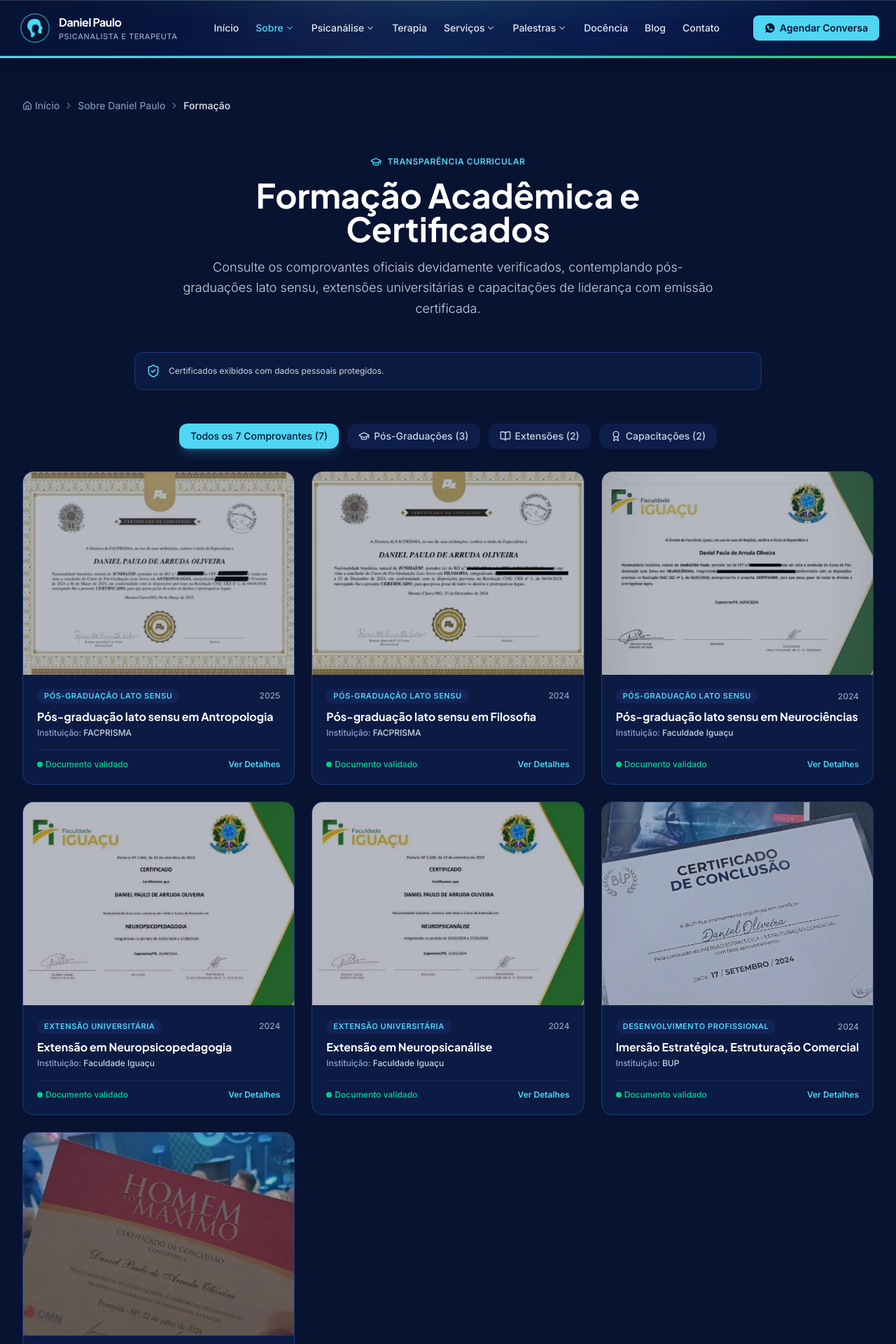
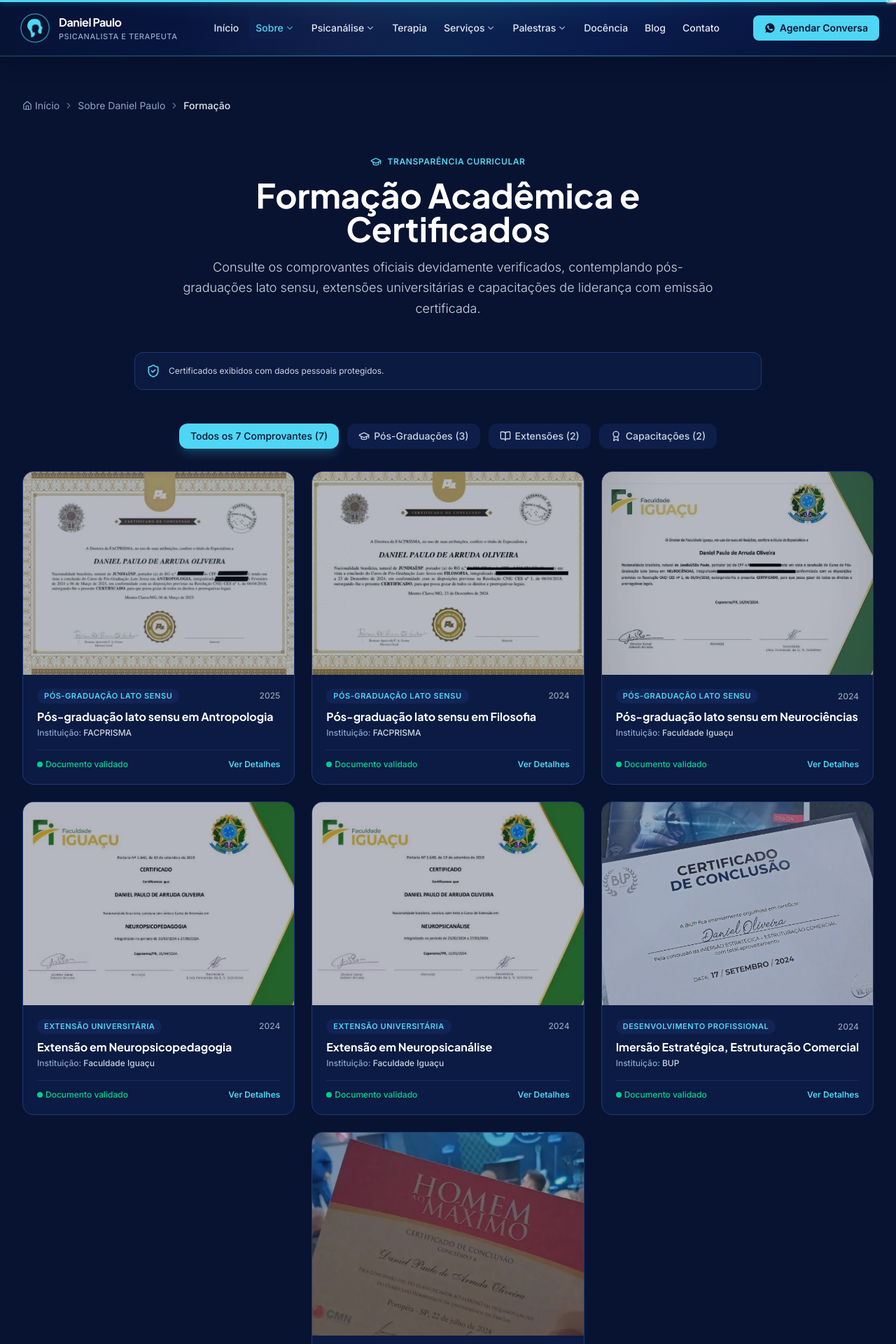
Before and after one commit to elosites-web/Daniel-Paulo, a React (Vite) app: page /sobre/formacao-e-certificados in a window 1280 px wide. Shown: the top 1920 px of the page at 70% size. Built offline with nearby package versions, Linux system fonts and the light colour scheme.

Commit message:
feat: move reading progress to global layout
Decouple reading progress bar from Navbar by moving it to the Layout component for improved modularity. Adjust certificate grid layout, update footer logo sizing, and refine social icon animations.

```diff
--- a/src/components/certificates/CertificateGallery.tsx
+++ b/src/components/certificates/CertificateGallery.tsx
@@ -123,12 +123,27 @@ export const CertificateGallery: React.FC = () => {
       </div>
 
       {/* Grid of Verified Certificates */}
-      <div className="grid grid-cols-1 md:grid-cols-2 lg:grid-cols-3 gap-6">
-        {filteredCerts.map((cert) => (
-          <div
-            key={cert.id}
-            className="group relative bg-[#0e1e4a]/70 border border-[#1e3878] rounded-2xl overflow-hidden hover:border-[#4FD6F4]/50 transition-all duration-300 flex flex-col hover:shadow-2xl hover:shadow-[#4FD6F4]/5"
-          >
+      <div
+        className={`grid grid-cols-1 md:grid-cols-2 ${
+          filteredCerts.length === 2 ? 'lg:grid-cols-2 lg:max-w-4xl lg:mx-auto' : 'lg:grid-cols-3'
+        } gap-6`}
+      >
+        {filteredCerts.map((cert, index) => {
+          const isLastSingleItemLg = filteredCerts.length % 3 === 1 && index === filteredCerts.length - 1;
+          const isLastSingleItemMd = filteredCerts.length % 2 === 1 && index === filteredCerts.length - 1;
+
+          const centeringClasses = [
+            isLastSingleItemMd ? 'md:col-span-2 md:max-w-md md:w-full md:mx-auto' : '',
+            isLastSingleItemLg ? 'lg:col-span-1 lg:col-start-2 lg:max-w-none' : '',
+          ]
+            .filter(Boolean)
+            .join(' ');
+
+          return (
+            <div
+              key={cert.id}
+              className={`group relative bg-[#0e1e4a]/70 border border-[#1e3878] rounded-2xl overflow-hidden hover:border-[#4FD6F4]/50 transition-all duration-300 flex flex-col hover:shadow-2xl hover:shadow-[#4FD6F4]/5 ${centeringClasses}`}
+            >
             {/* Certificate image preview button */}
             <button
               type="button"
@@ -196,8 +211,9 @@ export const CertificateGallery: React.FC = () => {
               </div>
             </div>
           </div>
-        ))}
-      </div>
+        );
+      })}
+    </div>
 
       {/* Accessible Lightbox Modal */}
       {selectedCert && (
--- a/src/components/layout/Layout.tsx
+++ b/src/components/layout/Layout.tsx
@@ -2,6 +2,7 @@ import React from 'react';
 import { Navbar } from '../navigation/Navbar';
 import { Footer } from '../navigation/Footer';
 import { FloatingWhatsApp } from '../ui/FloatingWhatsApp';
+import { ReadingProgressBar } from '../ui/ReadingProgressBar';
 
 interface LayoutProps {
   children: React.ReactNode;
@@ -15,6 +16,9 @@ export const Layout: React.FC<LayoutProps> = ({ children }) => {
         Pular para o conteúdo principal
       </a>
 
+      {/* Indicador visual de progresso de leitura no topo da página */}
+      <ReadingProgressBar />
+
       <Navbar />
 
       <main id="main-content" className="flex-grow focus:outline-none" tabIndex={-1}>
--- a/src/components/navigation/Navbar.tsx
+++ b/src/components/navigation/Navbar.tsx
@@ -6,8 +6,7 @@ import { siteConfig, getWhatsAppUrl } from '../../config/siteConfig';
 import { Menu, X, ChevronDown, Instagram, Linkedin, Facebook } from 'lucide-react';
 import { WhatsAppIcon } from '../ui/WhatsAppIcon';
 import { TikTokIcon } from '../ui/TikTokIcon';
-import { motion, useScroll, useSpring } from 'motion/react';
-import { useReducedMotion } from '../../hooks/useReducedMotion';
+
 
 export const Navbar: React.FC = () => {
   const [isMobileMenuOpen, setIsMobileMenuOpen] = useState(false);
@@ -16,15 +15,7 @@ export const Navbar: React.FC = () => {
   const headerRef = useRef<HTMLElement>(null);
   const hamburgerButtonRef = useRef<HTMLButtonElement>(null);
   const location = useLocation();
-  const reducedMotion = useReducedMotion();
 
-  // Full-page scroll progress
-  const { scrollYProgress } = useScroll();
-  const scaleX = useSpring(scrollYProgress, {
-    stiffness: 140,
-    damping: 30,
-    restDelta: 0.001,
-  });
 
   // Calculate actual height of header in real-time
   const updateHeaderPosition = () => {
@@ -264,20 +255,6 @@ export const Navbar: React.FC = () => {
           </div>
         </div>
 
-        {/* Slim, full-width scroll progress bar immediately below the header */}
-        <div
-          className="absolute top-full inset-x-0 w-full h-[2.5px] bg-[#081331]/30 pointer-events-none overflow-hidden z-10"
-          role="progressbar"
-          aria-label="Progresso de rolagem da página"
-        >
-          <motion.div
-            className="h-full bg-gradient-to-r from-[#4FD6F4] via-[#36c5e5] to-[#25D366] shadow-[0_0_8px_rgba(79,214,244,0.7)] origin-left"
-            style={{
-              scaleX: reducedMotion ? scrollYProgress : scaleX,
-              transformOrigin: '0% 50%',
-            }}
-          />
-        </div>
       </header>
 
       {/* Spacer to prevent page jump when header enters fixed mode upon opening mobile menu */}
@@ -367,7 +344,7 @@ export const Navbar: React.FC = () => {
                       href={siteConfig.social.instagram}
                       target="_blank"
                       rel="noopener noreferrer"
-                      className="w-9 h-9 rounded-lg bg-[#0e1e4a] hover:bg-[#4FD6F4] hover:text-[#081331] text-slate-300 flex items-center justify-center transition-colors"
+                      className="w-9 h-9 rounded-lg bg-[#0e1e4a] hover:bg-[#4FD6F4] hover:text-[#081331] text-slate-300 flex items-center justify-center transition-all duration-300 ease-out hover:scale-105 active:scale-95 focus:outline-none focus:ring-2 focus:ring-[#4FD6F4]"
                       aria-label="Instagram de Daniel Paulo"
                     >
                       <Instagram className="w-4 h-4" />
@@ -376,7 +353,7 @@ export const Navbar: React.FC = () => {
                       href={siteConfig.social.linkedin}
                       target="_blank"
                       rel="noopener noreferrer"
-                      className="w-9 h-9 rounded-lg bg-[#0e1e4a] hover:bg-[#4FD6F4] hover:text-[#081331] text-slate-300 flex items-center justify-center transition-colors"
+                      className="w-9 h-9 rounded-lg bg-[#0e1e4a] hover:bg-[#4FD6F4] hover:text-[#081331] text-slate-300 flex items-center justify-center transition-all duration-300 ease-out hover:scale-105 active:scale-95 focus:outline-none focus:ring-2 focus:ring-[#4FD6F4]"
                       aria-label="LinkedIn de Daniel Paulo"
                     >
                       <Linkedin className="w-4 h-4" />
@@ -385,7 +362,7 @@ export const Navbar: React.FC = () => {
                       href={siteConfig.social.facebook}
                       target="_blank"
                       rel="noopener noreferrer"
-                      className="w-9 h-9 rounded-lg bg-[#0e1e4a] hover:bg-[#4FD6F4] hover:text-[#081331] text-slate-300 flex items-center justify-center transition-colors"
+                      className="w-9 h-9 rounded-lg bg-[#0e1e4a] hover:bg-[#4FD6F4] hover:text-[#081331] text-slate-300 flex items-center justify-center transition-all duration-300 ease-out hover:scale-105 active:scale-95 focus:outline-none focus:ring-2 focus:ring-[#4FD6F4]"
                       aria-label="Facebook de Daniel Paulo"
                     >
                       <Facebook className="w-4 h-4" />
@@ -394,7 +371,7 @@ export const Navbar: React.FC = () => {
                       href={siteConfig.social.tiktok}
                       target="_blank"
                       rel="noopener noreferrer"
-                      className="w-9 h-9 rounded-lg bg-[#0e1e4a] hover:bg-[#4FD6F4] hover:text-[#081331] text-slate-300 flex items-center justify-center transition-colors"
+                      className="w-9 h-9 rounded-lg bg-[#0e1e4a] hover:bg-[#4FD6F4] hover:text-[#081331] text-slate-300 flex items-center justify-center transition-all duration-300 ease-out hover:scale-105 active:scale-95 focus:outline-none focus:ring-2 focus:ring-[#4FD6F4]"
                       aria-label="TikTok de Daniel Paulo"
                     >
                       <TikTokIcon className="w-4 h-4" />
--- a/src/components/ui/ReadingProgressBar.tsx
+++ b/src/components/ui/ReadingProgressBar.tsx
@@ -1,5 +1,5 @@
-import React, { useEffect, useState } from 'react';
-import { motion, useScroll, useSpring, useMotionValueEvent } from 'motion/react';
+import React, { useState } from 'react';
+import { motion, useScroll, useSpring, useMotionValueEvent, useTransform } from 'motion/react';
 import { useReducedMotion } from '../../hooks/useReducedMotion';
 
 interface ReadingProgressBarProps {
@@ -36,14 +36,19 @@ export const ReadingProgressBar: React.FC<ReadingProgressBarProps> = ({
     restDelta: 0.001,
   });
 
-  // Track value for accessible screen readers
+  const width = useTransform(
+    reducedMotion ? scrollYProgress : scaleX,
+    (v) => `${Math.max(0, Math.min(1, v)) * 100}%`
+  );
+
+  // Track value for accessible screen readers and conditional silver tip
   useMotionValueEvent(scrollYProgress, 'change', (latest) => {
     setCurrentPercent(Math.round(Math.max(0, Math.min(1, latest)) * 100));
   });
 
   return (
     <aside
-      className={`fixed top-0 left-0 right-0 z-30 w-full h-1 sm:h-1.5 bg-[#081331]/30 backdrop-blur-[2px] pointer-events-none ${className}`}
+      className={`fixed top-0 left-0 right-0 z-[9999] w-full h-[3px] bg-transparent pointer-events-none ${className}`}
       role="progressbar"
       aria-valuenow={currentPercent}
       aria-valuemin={0}
@@ -51,12 +56,17 @@ export const ReadingProgressBar: React.FC<ReadingProgressBarProps> = ({
       aria-label={label}
     >
       <motion.div
-        className="h-full bg-gradient-to-r from-[#4FD6F4] via-[#36c5e5] to-[#25D366] shadow-[0_0_12px_rgba(79,214,244,0.75)] origin-left"
-        style={{
-          scaleX: reducedMotion ? scrollYProgress : scaleX,
-          transformOrigin: '0% 50%',
-        }}
-      />
+        className="h-full bg-[#4FD6F4] relative shadow-[0_0_8px_rgba(79,214,244,0.5)]"
+        style={{ width }}
+      >
+        {/* Ponta levemente brilhante em prata, com o brilho da espessura da barra */}
+        {currentPercent > 0 && (
+          <div
+            className="absolute top-0 right-0 h-full w-3 bg-gradient-to-r from-transparent via-[#E2E8F0] to-[#FFFFFF] shadow-[0_0_3px_1px_rgba(255,255,255,0.95)] rounded-r-[1px]"
+            aria-hidden="true"
+          />
+        )}
+      </motion.div>
     </aside>
   );
 };
--- a/src/pages/Blog/BlogPostPage.tsx
+++ b/src/pages/Blog/BlogPostPage.tsx
@@ -2,7 +2,7 @@ import React, { useRef } from 'react';
 import { useParams, Link } from 'react-router-dom';
 import { SeoHead } from '../../components/seo/SeoHead';
 import { Breadcrumbs } from '../../components/breadcrumbs/Breadcrumbs';
-import { ReadingProgressBar } from '../../components/ui/ReadingProgressBar';
+
 import { initialBlogPosts } from '../../data/blogPosts';
 import { siteConfig, getWhatsAppUrl } from '../../config/siteConfig';
 import { Clock, User, ArrowLeft, ArrowRight, AlertCircle, BookOpen, ShieldCheck, Tag, Library } from 'lucide-react';
@@ -110,8 +110,6 @@ export const BlogPostPage: React.FC = () => {
         ]}
       />
 
-      {/* Reading Progress Bar at the top of the viewport */}
-      <ReadingProgressBar label={`Progresso de leitura: ${post.title}`} />
 
       <div className="max-w-4xl mx-auto px-4 sm:px-6 lg:px-8 py-8 md:py-12 space-y-10">
 
--- a/src/pages/Home/HomePage.tsx
+++ b/src/pages/Home/HomePage.tsx
@@ -144,7 +144,7 @@ export const HomePage: React.FC = () => {
                   >
                     Psicanalista{' '}
                     <span
-                      className="inline-block text-[0.6em] align-middle leading-none text-[#4FD6F4] animate-pulse drop-shadow-[0_0_8px_rgba(79,214,244,0.85)] mx-1 sm:mx-1.5 select-none"
+                      className="inline-block text-[0.6em] align-middle leading-none relative -top-[1px] text-[#4FD6F4] animate-pulse drop-shadow-[0_0_8px_rgba(79,214,244,0.85)] mx-1 sm:mx-1.5 select-none"
                       aria-hidden="true"
                     >
                       •
--- a/src/pages/Psicanalise/OQueEAPsicanalisePage.tsx
+++ b/src/pages/Psicanalise/OQueEAPsicanalisePage.tsx
@@ -2,7 +2,7 @@ import React from 'react';
 import { Link } from 'react-router-dom';
 import { SeoHead } from '../../components/seo/SeoHead';
 import { Breadcrumbs } from '../../components/breadcrumbs/Breadcrumbs';
-import { ReadingProgressBar } from '../../components/ui/ReadingProgressBar';
+
 import { getWhatsAppUrl } from '../../config/siteConfig';
 import { Compass, ArrowRight, CheckCircle2, ShieldCheck } from 'lucide-react';
 import { WhatsAppIcon } from '../../components/ui/WhatsAppIcon';
@@ -20,7 +20,6 @@ export const OQueEAPsicanalisePage: React.FC = () => {
         ]}
       />
 
-      <ReadingProgressBar label="Progresso de leitura: O que é Psicanálise" />
 
       <div className="max-w-4xl mx-auto px-4 sm:px-6 lg:px-8 py-8 md:py-12 space-y-12">
 
--- a/src/pages/TerapiaAutoconhecimento/TerapiaAutoconhecimentoPage.tsx
+++ b/src/pages/TerapiaAutoconhecimento/TerapiaAutoconhecimentoPage.tsx
@@ -2,7 +2,7 @@ import React from 'react';
 import { Link } from 'react-router-dom';
 import { SeoHead } from '../../components/seo/SeoHead';
 import { Breadcrumbs } from '../../components/breadcrumbs/Breadcrumbs';
-import { ReadingProgressBar } from '../../components/ui/ReadingProgressBar';
+
 import { getWhatsAppUrl } from '../../config/siteConfig';
 import { Sparkles, ArrowRight, Compass, Eye, ShieldCheck, Smile, Clock } from 'lucide-react';
 import { WhatsAppIcon } from '../../components/ui/WhatsAppIcon';
@@ -19,7 +19,6 @@ export const TerapiaAutoconhecimentoPage: React.FC = () => {
         ]}
       />
 
-      <ReadingProgressBar label="Progresso de leitura: Terapia e Autoconhecimento" />
 
       <div className="max-w-5xl mx-auto px-4 sm:px-6 lg:px-8 py-8 md:py-12 space-y-16">
 
```
Also changed, not shown: src/components/navigation/Footer.tsx (+8 -8 lines), src/pages/Contato/ContatoPage.tsx (+4 -4 lines).
